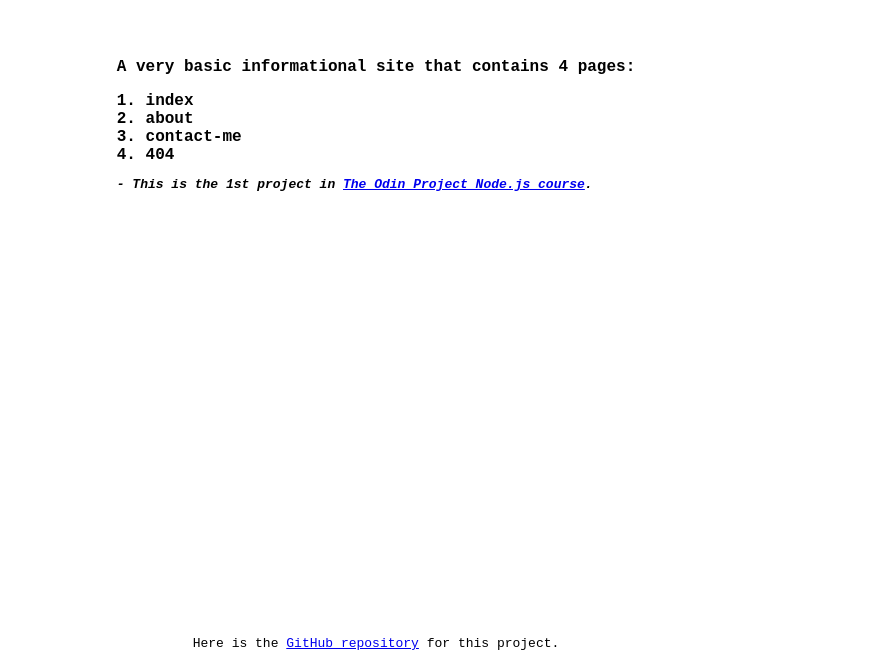
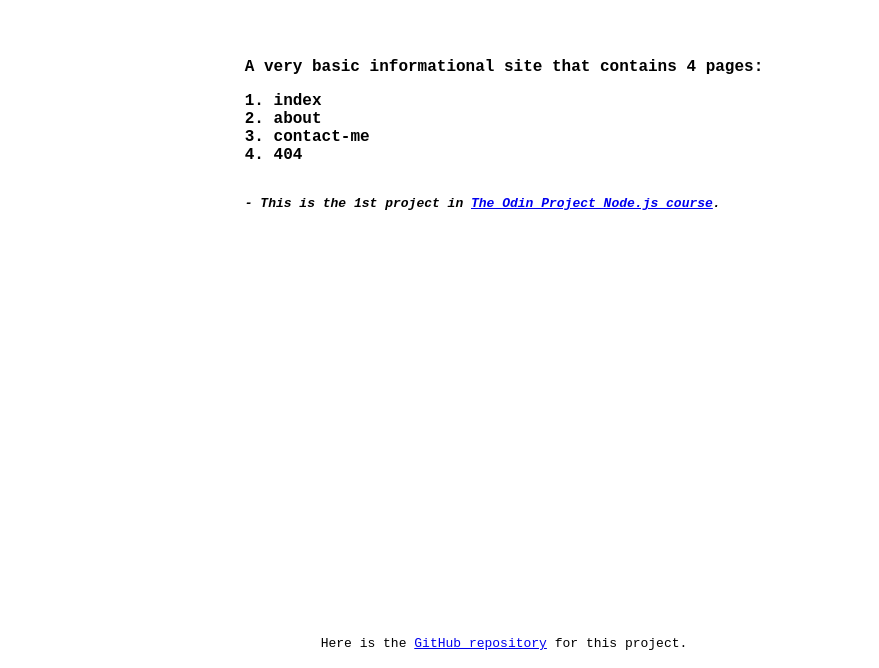
Before and after one commit to hussein-m-kandil/odin-basic-info-site, a website: page public/about.html in a window 1280 px wide. Shown: the part 132-800 px from the top of the page, without its empty margins (136-1015 px from the left). Drawn offline with Linux system fonts and the light colour scheme.

Commit message:
Edit UI styles

```diff
--- a/public/styles.css
+++ b/public/styles.css
@@ -12,7 +12,7 @@ html {
 
 body {
   padding: 1rem 2rem;
-  margin: 0;
+  margin: 0 auto;
   text-align: center;
   max-width: 1024px;
   min-height: 100vh;
@@ -30,6 +30,7 @@ main {
 main > aside {
   font-size: small;
   font-style: italic;
+  margin-top: 2rem;
 }
 
 footer {
```
Also changed, not shown: 1 other file.
